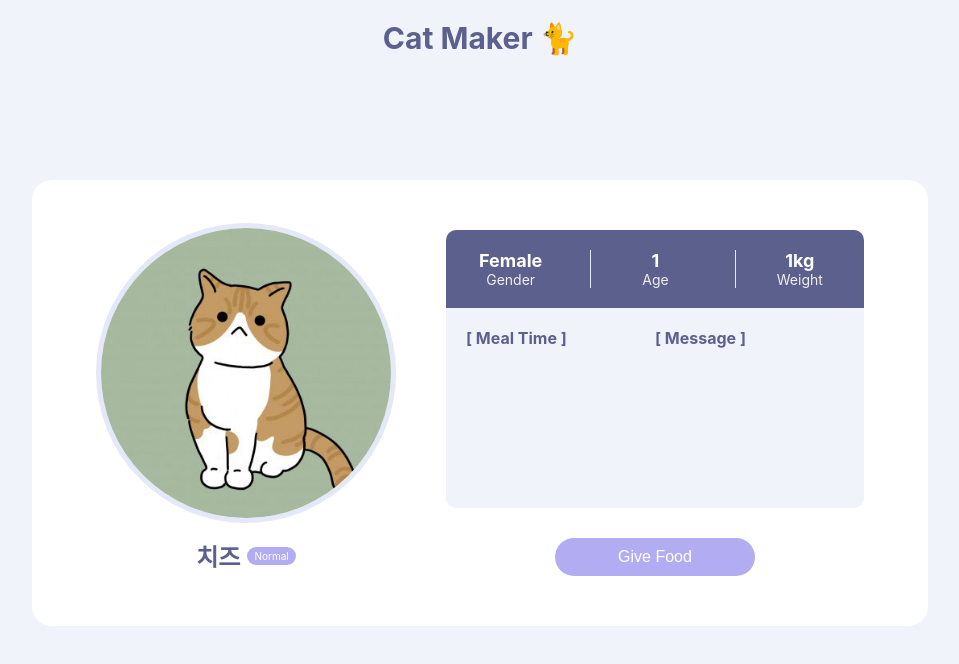
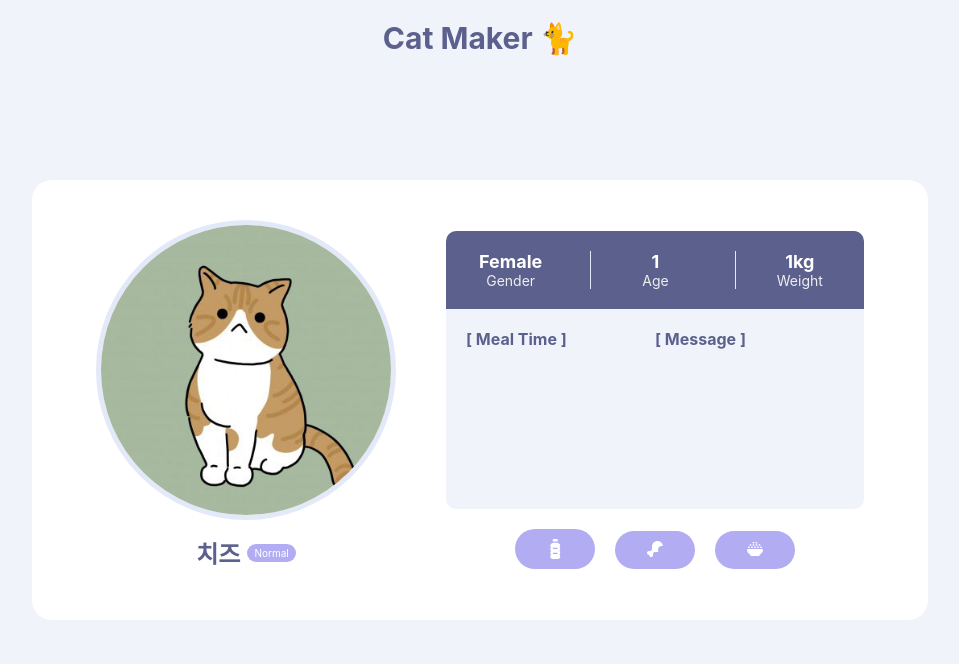
Before and after one commit to Kang-Dayeon/cat_maker, a React (Create React App) app: page /detail/0 in a window 1280 px wide. Shown: the top 664 px of the page, without its empty margins (160-1119 px from the left). Built offline with nearby package versions, Linux system fonts and the light colour scheme; the HTML template or start-up script is replaced by a standard one.

Commit message:
먹이버튼 3개로, 데이터에 먹이 추가

```diff
--- a/package.json
+++ b/package.json
@@ -3,6 +3,9 @@
   "version": "0.1.0",
   "private": true,
   "dependencies": {
+    "@fortawesome/fontawesome-svg-core": "^6.2.1",
+    "@fortawesome/free-solid-svg-icons": "^6.2.1",
+    "@fortawesome/react-fontawesome": "^0.2.0",
     "@reduxjs/toolkit": "^1.9.1",
     "@testing-library/jest-dom": "^5.16.5",
     "@testing-library/react": "^13.4.0",
--- a/src/component/Button.js
+++ b/src/component/Button.js
@@ -1,20 +1,38 @@
 import React from 'react'
 import styled from 'styled-components'
 const RoundButton = styled.button`
-    margin-top: 30px;
+    position: relative;
+    margin: 20px 10px 0;
     padding: 10px 0;
-    width: 200px;
+    width: ${(props) => props.food ? '80px' : '200px'};
     font-size: 16px;
     border: none;
     border-radius: 20px;
     color: #fff;
     background-color: ${(props) => props.color || '#b2acf3'};
     cursor: ${(props) => props.cursor || 'pointer'};
+
+    :hover::after {
+      display: ${(props) => props.food ? 'block' : 'none'};
+      position: absolute;
+      bottom: -30px;
+      left: 10px;
+      z-index: 1;
+      padding: 5px;
+      width: 50px;
+      backgtound-color: #eee;
+      color: #000;
+      border-radius: 5px;
+      -webkit-box-shadow: 1px 1px 3px 0 rgba(0,0,0,0.2);
+      box-shadow: 1px 1px 3px 0 rgba(0,0,0,0.2);
+      font-size: 12px;
+      content: '${(props) => props.food || ''}';
+    }
   `
 
-const Button = ({children, color, cursor, onClick}) => {
+const Button = ({children, color, cursor, onClick, food}) => {
   return (
-    <RoundButton color={color} cursor={cursor} onClick={onClick}>{children}</RoundButton>
+    <RoundButton food={food} color={color} cursor={cursor} onClick={onClick}>{children}</RoundButton>
   )
 }
 
--- a/src/data/cats.js
+++ b/src/data/cats.js
@@ -3,6 +3,11 @@ export const catStatus = {
   state2: 'Normal',
   state3: 'Fatness',
   state4: 'Death'
+}
+export const food = {
+  water: 'water',
+  meat: 'meat',
+  feed: 'feed',
 }
 export const cats = [
   {
--- a/src/pages/detail/detail.js
+++ b/src/pages/detail/detail.js
@@ -1,21 +1,16 @@
 import React, { useEffect } from 'react'
+import { useParams, useNavigate } from 'react-router-dom'
 import '../../App.css'
-import { useParams, useNavigate } from 'react-router-dom'
-import { useDispatch } from 'react-redux'
 //component
 import Button from '../../component/Button'
 import Badge from '../../component/Badge'
-
+// redux
+import { useDispatch } from 'react-redux'
 import { useSelector } from 'react-redux'
 import { handleSelectedCat } from '../../redux/cats'
-
-// import {
-//   increaseCount,
-//   handleLifeState,
-//   handleBodyState,
-//   messageAdd,
-//   messageNum,
-// } from '../../redux/cats'
+// fontawesome
+import { FontAwesomeIcon } from "@fortawesome/react-fontawesome";
+import { faBottleWater, faDrumstickBite, faBowlRice } from "@fortawesome/free-solid-svg-icons";
 
 const Detail = () => {
   const params = useParams()
@@ -122,11 +117,14 @@ const Detail = () => {
             </ul>
           </div>
         </div>
-        {
+        <Button food={'Water'}><FontAwesomeIcon icon={faBottleWater} size="lg" /></Button>
+        <Button food={'Meat'}><FontAwesomeIcon icon={faDrumstickBite} /></Button>
+        <Button food={'Feed'}><FontAwesomeIcon icon={faBowlRice} /></Button>
+        {/* {
           selectedCat.death ?
           <Button color={"#8f9da9"} cursor={'default'} disabled>Death</Button> :
           <Button >Give Food</Button>
-        }
+        } */}
       </div>
     </div>
   )
--- a/src/redux/cats.js
+++ b/src/redux/cats.js
@@ -5,7 +5,8 @@ export const catSlice = createSlice({
   name: 'cat',
   initialState: {
     cats: data.cats,
-    selectedCat: null
+    selectedCat: null,
+    food: data.food
   },
   reducers: {
     addHistory: (state, action) => {
@@ -18,6 +19,9 @@ export const catSlice = createSlice({
     },
     handleSelectedCat: (state, action) => {
       state.selectedCat = state.cats.find(cat => cat.id === action.payload)
+    },
+    giveFood: (state,action) => {
+
     }
   }
 })
```
Also changed, not shown: 2 other files (tests, documents, lock files or other folders).
